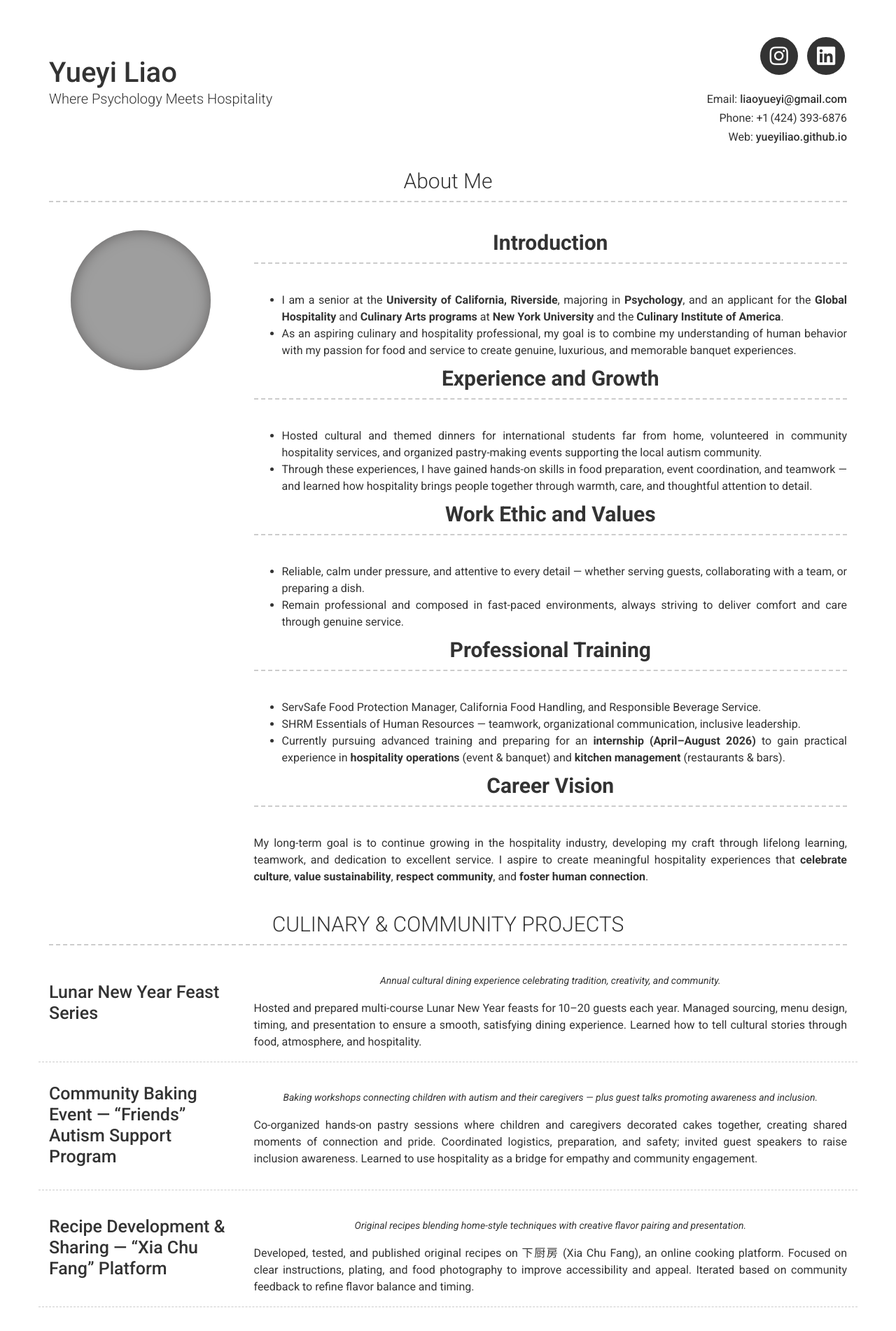
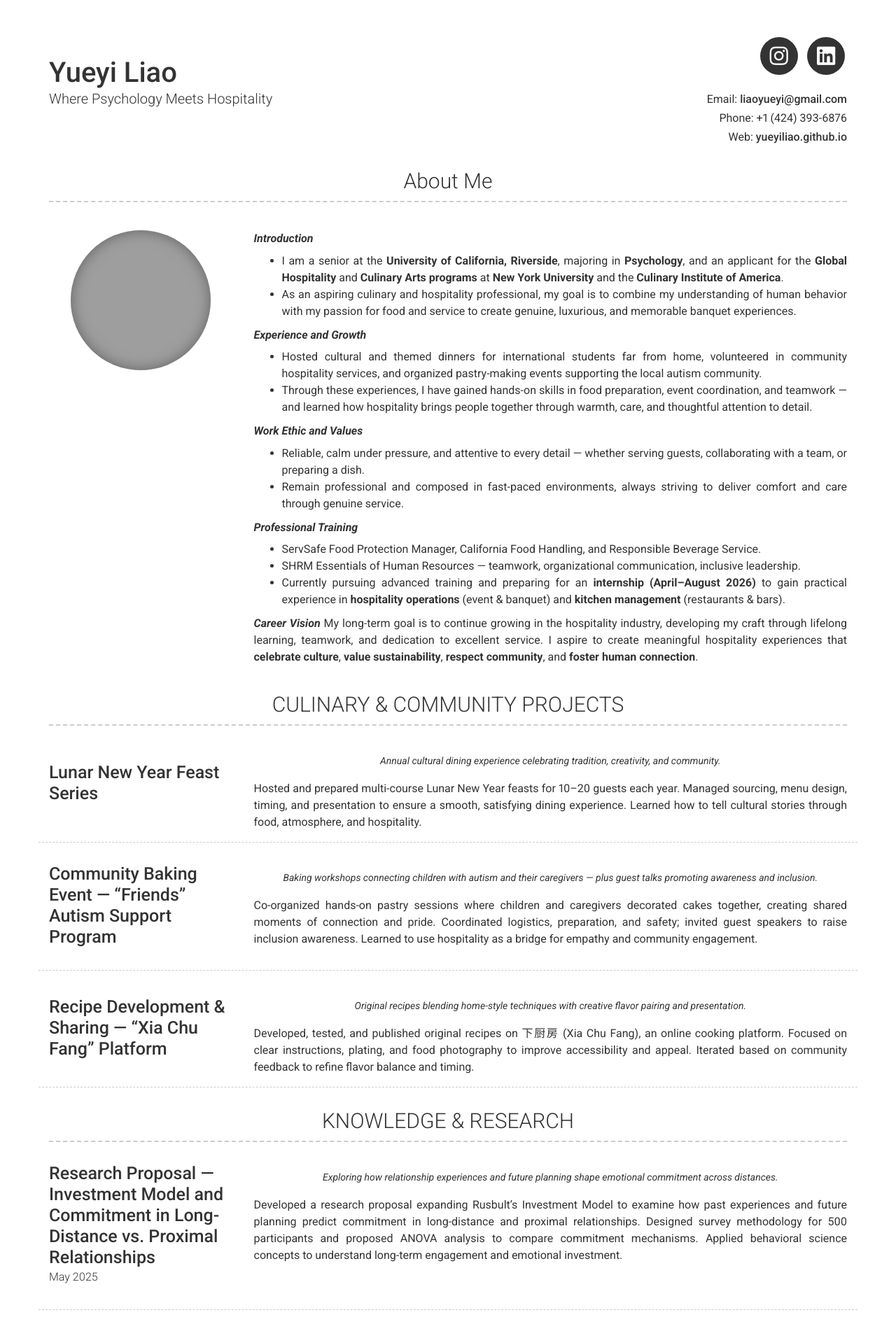
Before and after one commit to yueyiliao/yueyiliao.github.io, a Jekyll site: the page built from index.md, in a window 1280 px wide. Shown: the top 1902 px of the page at 70% size. Built offline with Jekyll 4.4.1, drawn with Linux system fonts in a browser that asks for light colours; nearby versions of some CDN libraries; grey boxes are pictures that could not be loaded.

```diff
--- a/_config.yml
+++ b/_config.yml
@@ -51,24 +51,24 @@ linkedin_username: yueyi-liao
 # About Section
 about_profile_image: images/Avatar.jpg
 about_content: |-
-  ### **Introduction**
+  **_Introduction_**
   - I am a senior at the **University of California, Riverside**, majoring in **Psychology**, and an applicant for the **Global Hospitality** and **Culinary Arts programs** at **New York University** and the **Culinary Institute of America**.
   - As an aspiring culinary and hospitality professional, my goal is to combine my understanding of human behavior with my passion for food and service to create genuine, luxurious, and memorable banquet experiences.
 
-  ### **Experience and Growth**
+  **_Experience and Growth_**
   - Hosted cultural and themed dinners for international students far from home, volunteered in community hospitality services, and organized pastry-making events supporting the local autism community.
   - Through these experiences, I have gained hands-on skills in food preparation, event coordination, and teamwork — and learned how hospitality brings people together through warmth, care, and thoughtful attention to detail.
 
-  ### **Work Ethic and Values**
+  **_Work Ethic and Values_**
   - Reliable, calm under pressure, and attentive to every detail — whether serving guests, collaborating with a team, or preparing a dish.
   - Remain professional and composed in fast-paced environments, always striving to deliver comfort and care through genuine service.
 
-  ### **Professional Training**
+  **_Professional Training_**
   - ServSafe Food Protection Manager, California Food Handling, and Responsible Beverage Service.
   - SHRM Essentials of Human Resources — teamwork, organizational communication, inclusive leadership.
   - Currently pursuing advanced training and preparing for an **internship (April–August 2026)** to gain practical experience in **hospitality operations** (event & banquet) and **kitchen management** (restaurants & bars).
 
-  ### **Career Vision**
+  **_Career Vision_**
   My long-term goal is to continue growing in the hospitality industry, developing my craft through lifelong learning, teamwork, and dedication to excellent service.
   I aspire to create meaningful hospitality experiences that **celebrate culture**, **value sustainability**, **respect community**, and **foster human connection**.
 
```
